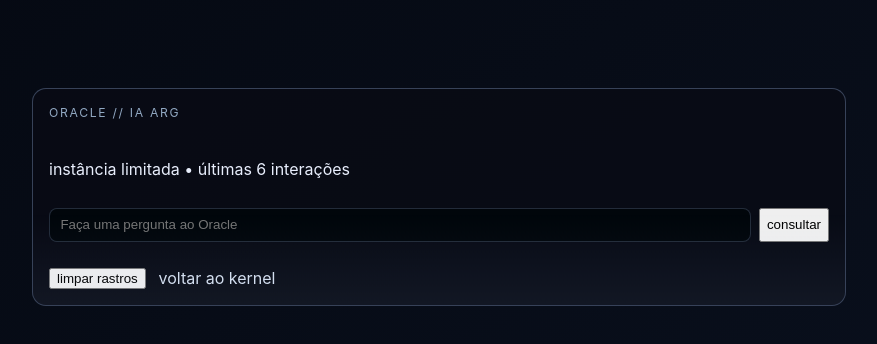
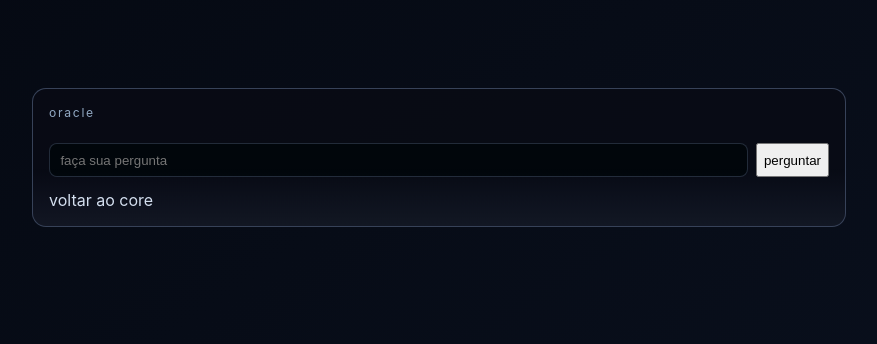
Before and after one commit to ccanei/irreverso, a Next.js app: page /oracle in a window 1280 px wide. Shown: the top 344 px of the page, without its empty margins (201-1078 px from the left). Built offline with nearby package versions, Linux system fonts and the light colour scheme.

Commit message:
feat: add minimal /oracle route + link from core

```diff
--- a/app/globals.css
+++ b/app/globals.css
@@ -121,7 +121,7 @@ a { color: #d6e0ef; text-decoration: none; }
 .world-vignette {
   position: absolute;
   inset: -8%;
-  pointer-events: auto;
+  pointer-events: none;
 }
 .world-fog {
   background: radial-gradient(circle at 50% 46%, transparent 0%, var(--era-fog) 58%, rgba(6, 8, 12, 0.76) 100%);
@@ -134,6 +134,7 @@ a { color: #d6e0ef; text-decoration: none; }
 }
 
 .kernel-shell {
+  pointer-events: none;
   position: absolute;
   left: 50%;
   top: 48%;
@@ -179,7 +180,7 @@ a { color: #d6e0ef; text-decoration: none; }
 .shard-b { transform: rotate(-45deg) translateX(8vmin); }
 .shard-c { transform: rotate(145deg) translateX(-7vmin) translateY(4vmin); }
 
-.module-field { position: absolute; inset: 0; z-index: 4; transition: transform 520ms ease, opacity 520ms ease; }
+.module-field { position: absolute; inset: 0; z-index: 22; pointer-events: auto; transition: transform 520ms ease, opacity 520ms ease; }
 .orbital-module {
   position: absolute;
   left: 50%;
@@ -206,12 +207,15 @@ a { color: #d6e0ef; text-decoration: none; }
   box-shadow: 0 0 0 1px color-mix(in srgb, var(--era-accent) 64%, rgba(255,255,255,.2)), 0 18px 38px rgba(0, 0, 0, 0.5);
 }
 
+.core-ui-layer { position: absolute; inset: 0; z-index: 24; pointer-events: none; }
+
 .core-hud {
+  pointer-events: auto;
   position: absolute;
   left: clamp(1rem, 3vw, 2.8rem);
   top: clamp(1rem, 3vh, 2.2rem);
   z-index: 8;
-  max-width: min(45ch, 80vw);
+  max-width: min(45ch, 70vw);
   text-shadow: 0 3px 20px rgba(0, 0, 0, 0.52);
 }
 .core-hud p { margin: 0; }
@@ -259,6 +263,42 @@ a { color: #d6e0ef; text-decoration: none; }
   box-shadow: inset 0 0 0 1px rgba(233, 243, 255, 0.24);
 }
 
+
+.oracle-link {
+  pointer-events: auto;
+  position: absolute;
+  top: clamp(.75rem, 2.2vh, 1.15rem);
+  left: clamp(.75rem, 2.2vw, 1.15rem);
+  z-index: 25;
+  border: 1px solid rgba(208, 223, 255, 0.24);
+  border-radius: 999px;
+  background: rgba(10, 15, 24, 0.55);
+  color: rgba(238, 246, 255, 0.9);
+  letter-spacing: .09em;
+  text-transform: uppercase;
+  font-size: .62rem;
+  line-height: 1;
+  padding: .36rem .62rem;
+  text-decoration: none;
+}
+
+.debug-click-toast {
+  position: absolute;
+  left: 50%;
+  bottom: clamp(1rem, 5vh, 2rem);
+  transform: translateX(-50%);
+  z-index: 30;
+  pointer-events: none;
+  margin: 0;
+  border: 1px solid rgba(170, 198, 247, .34);
+  border-radius: 999px;
+  background: rgba(6, 10, 18, .86);
+  color: #eef4ff;
+  letter-spacing: .07em;
+  text-transform: lowercase;
+  font-size: .72rem;
+  padding: .35rem .7rem;
+}
 .kernel-link {
   margin-top: .75rem;
   border: 1px solid rgba(208, 223, 255, 0.24);
@@ -289,6 +329,7 @@ a { color: #d6e0ef; text-decoration: none; }
 .os-mode-transition.active { opacity: 1; }
 
 .era-dial {
+  pointer-events: auto;
   position: absolute;
   max-width: min(92vw, 860px);
   flex-wrap: wrap;
@@ -323,7 +364,8 @@ a { color: #d6e0ef; text-decoration: none; }
  }
 
 .changing-era .module-field { transform: scale(1.02); opacity: .78; }
-.changing-era .kernel-shell { transform: translate3d(calc(-50% + var(--px) * -3vmin), calc(-50% + var(--py) * -3vmin), 0) scale(1.03); }
+.changing-era .kernel-shell {
+  pointer-events: none; transform: translate3d(calc(-50% + var(--px) * -3vmin), calc(-50% + var(--py) * -3vmin), 0) scale(1.03); }
 
 
 
@@ -391,6 +433,7 @@ a { color: #d6e0ef; text-decoration: none; }
   animation: nuveFlash 700ms ease;
 }
 .nuve-glyph {
+  pointer-events: none;
   position: absolute;
   left: 50%;
   top: 50%;
@@ -733,6 +776,7 @@ body {
 .oracle-shell { min-height: 100vh; padding: 5.5rem 1rem 1rem; display: grid; place-items: start center; background: linear-gradient(145deg, #050912, #0b1221); }
 .oracle-panel { width: min(92vw, 780px); border: 1px solid rgba(167, 195, 246, .3); border-radius: 14px; background: rgba(9, 12, 21, .83); padding: 1rem; display: grid; gap: .8rem; }
 .oracle-panel form { display: grid; gap: .5rem; grid-template-columns: 1fr auto; }
+@media (max-width: 560px) { .oracle-panel form { grid-template-columns: 1fr; } }
 .oracle-panel input { background: rgba(2, 6, 11, .9); color: #eef4ff; border: 1px solid rgba(167, 195, 246, .2); border-radius: 8px; padding: .55rem .65rem; }
 .oracle-answer { border: 1px solid rgba(168, 198, 251, .24); border-radius: 10px; padding: .7rem; background: rgba(8, 13, 24, .65); }
 .oracle-history { display: grid; gap: .45rem; }
--- a/app/oracle/page.tsx
+++ b/app/oracle/page.tsx
@@ -1,88 +1,39 @@
 "use client";
 
 import Link from "next/link";
-import { useEffect, useMemo, useState } from "react";
-import { answer, type OracleAnswer } from "../../lib/oracle";
-import { addEvent } from "../../lib/presence";
-import { useSystemState } from "../../components/system/SystemProvider";
-
-type OracleHistoryItem = {
-  q: string;
-  a: OracleAnswer;
-};
+import { FormEvent, useState } from "react";
 
 export default function OraclePage() {
-  const { activeEra } = useSystemState();
-  const [q, setQ] = useState("");
-  const [history, setHistory] = useState<OracleHistoryItem[]>([]);
+  const [question, setQuestion] = useState("");
+  const [answer, setAnswer] = useState<string | null>(null);
 
-  useEffect(() => {
-    const raw = window.localStorage.getItem("irreverso.oracle.history");
-    if (!raw) return;
-    try {
-      const parsed = JSON.parse(raw) as OracleHistoryItem[];
-      if (Array.isArray(parsed)) setHistory(parsed.slice(0, 6));
-    } catch {
-      // ignore malformed local history
-    }
-  }, []);
-
-  useEffect(() => {
-    window.localStorage.setItem("irreverso.oracle.history", JSON.stringify(history.slice(0, 6)));
-  }, [history]);
-
-  const latest = useMemo(() => history[0], [history]);
+  const onSubmit = (event: FormEvent<HTMLFormElement>) => {
+    event.preventDefault();
+    if (!question.trim()) return;
+    setAnswer("arquivo ainda não disponível");
+  };
 
   return (
     <main className="oracle-shell">
       <section className="oracle-panel scan">
-        <p className="panel-title">ORACLE // IA ARG</p>
-        <p className="oracle-sub">instância limitada • últimas 6 interações</p>
-        <form
-          onSubmit={(event) => {
-            event.preventDefault();
-            if (!q.trim()) return;
-            addEvent("oracle_query");
-            const a = answer(q, { era: activeEra, route: "/oracle" });
-            if (a.kind === "future_denied") addEvent("oracle_future_denied");
-            if (a.kind === "canon_hint") addEvent("oracle_canon_hint");
-            setHistory((prev) => [{ q, a }, ...prev].slice(0, 6));
-            setQ("");
-          }}
-        >
-          <input value={q} onChange={(event) => setQ(event.target.value)} placeholder="Faça uma pergunta ao Oracle" />
-          <button type="submit">consultar</button>
+        <p className="panel-title">oracle</p>
+        <form onSubmit={onSubmit}>
+          <input
+            onChange={(event) => setQuestion(event.target.value)}
+            placeholder="faça sua pergunta"
+            value={question}
+          />
+          <button type="submit">perguntar</button>
         </form>
 
-        {latest ? (
+        {answer ? (
           <article className="oracle-answer">
-            <p>{latest.a.text}</p>
-            {latest.a.citations?.map((citation) => (
-              <small key={citation}>{citation}</small>
-            ))}
+            <p>{answer}</p>
           </article>
         ) : null}
 
-        <div className="oracle-history">
-          {history.map((item, idx) => (
-            <article key={`${item.q}-${idx}`}>
-              <p className="oracle-q">Q: {item.q}</p>
-              <p className="oracle-a">A: {item.a.text}</p>
-            </article>
-          ))}
-        </div>
-
         <div className="oracle-actions">
-          <button
-            onClick={() => {
-              window.localStorage.removeItem("irreverso.oracle.history");
-              setHistory([]);
-            }}
-            type="button"
-          >
-            limpar rastros
-          </button>
-          <Link href="/core">voltar ao kernel</Link>
+          <Link href="/core">voltar ao core</Link>
         </div>
       </section>
     </main>
```
Also changed, not shown: components/worlds/CorePortal.tsx (+23 -6 lines).
